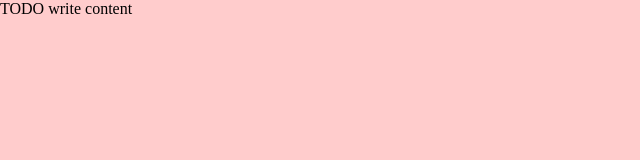
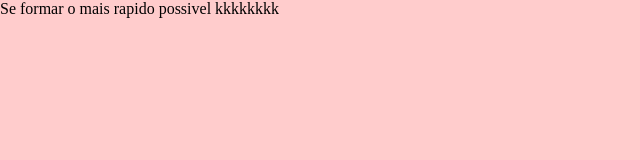
Before and after one commit to joao147/ProgWeb_Grupo02, a plain HTML site: page public/css2/objetivos.html in a window 1280 px wide. Shown: the whole page, without its empty margins (0-640 px from the left). Drawn offline with Linux system fonts and the light colour scheme.

Commit message:
vai porra

```diff
--- a/public/css2/objetivos.html
+++ b/public/css2/objetivos.html
@@ -12,6 +12,6 @@ and open the template in the editor.
         <link rel="stylesheet" type="text/css" href="css.css"/>
     </head>
     <body>
-        <div>TODO write content</div>
+        <div>Se formar o mais rapido possivel kkkkkkkk</div>
     </body>
 </html>
```
